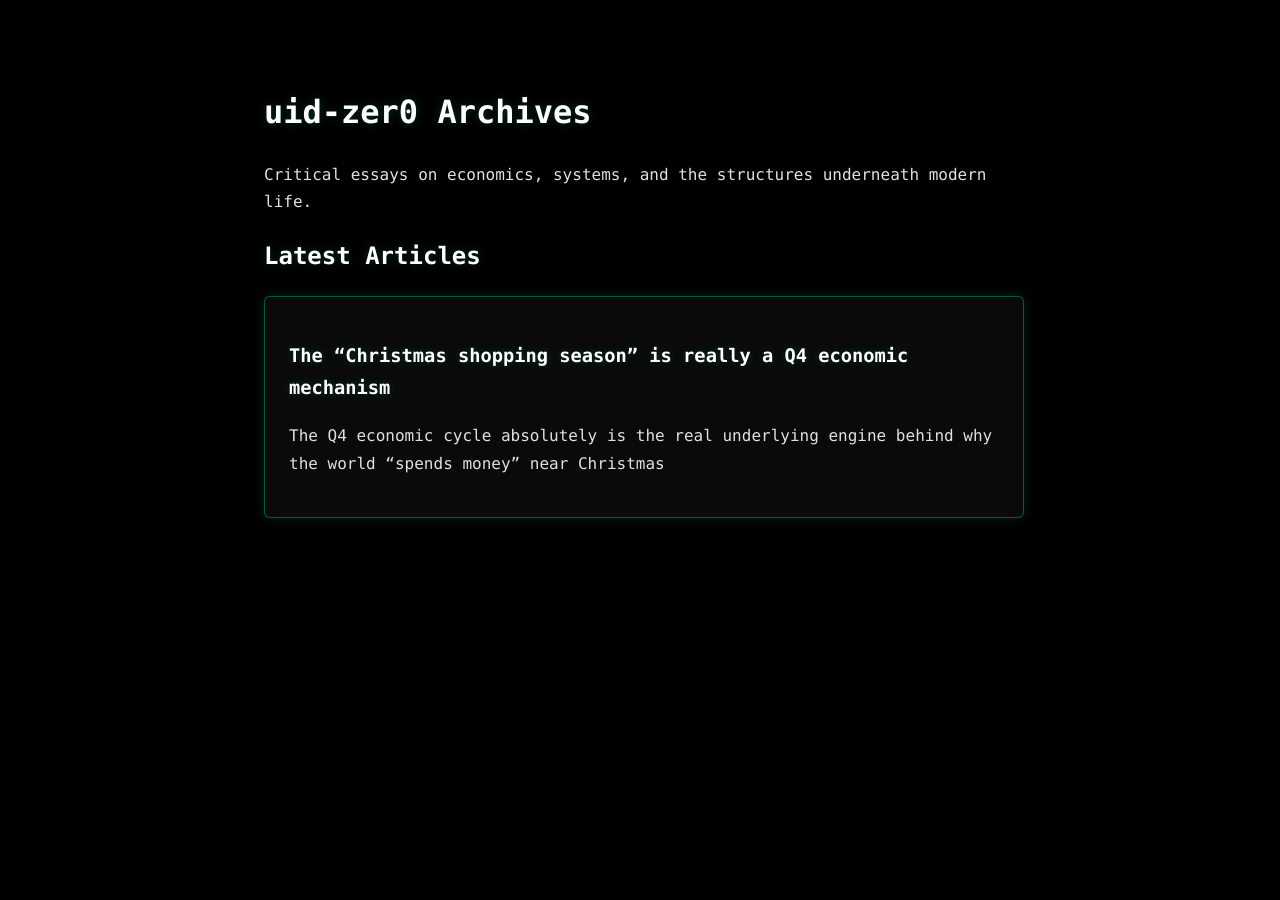
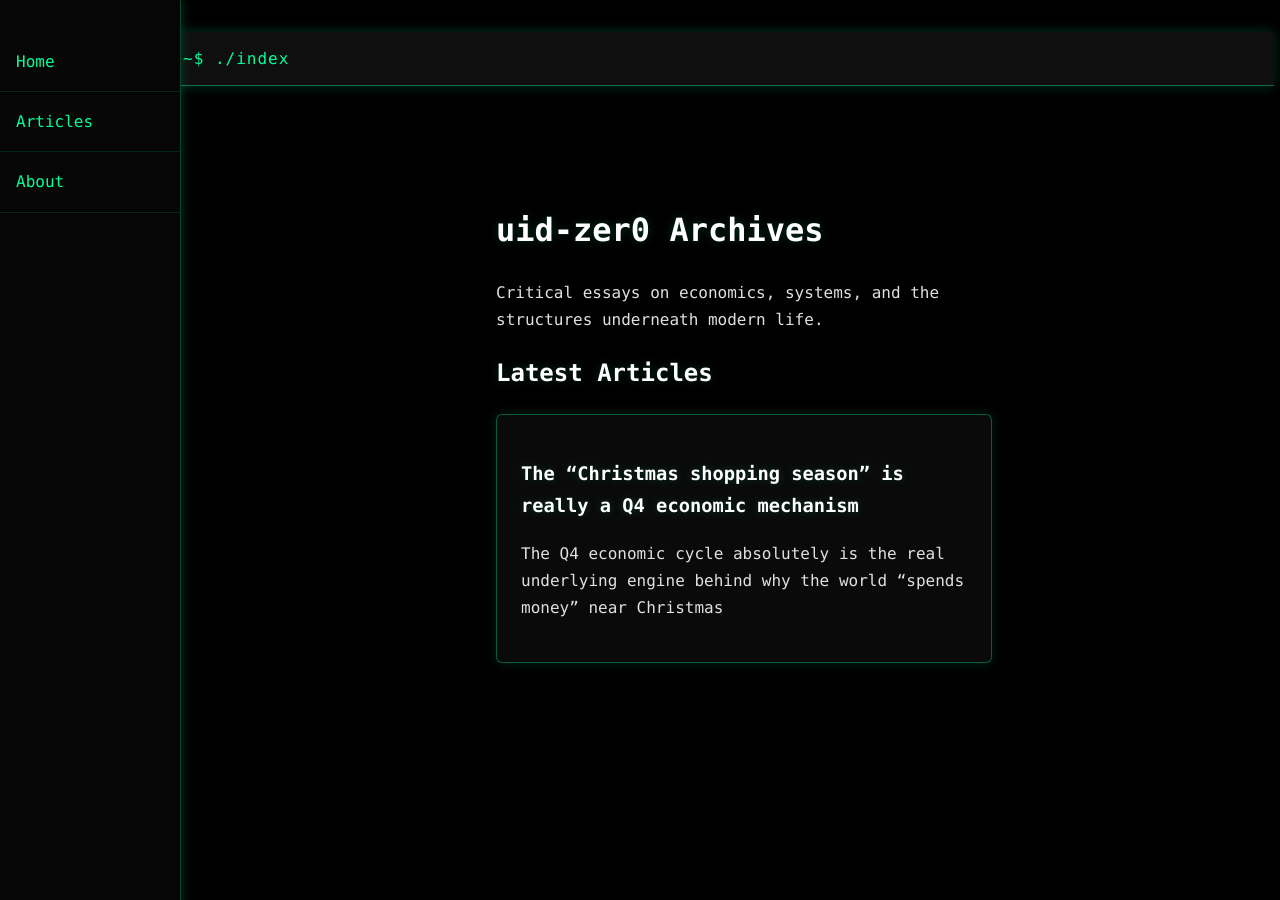
Before and after one commit to UID-ZER0/uid-zer0.github.io, a Jekyll site: the page built from index.md, in a window 1280 px wide. Built offline with Jekyll 4.4.1, drawn with Linux system fonts in a browser that asks for light colours.

Commit message:
Update default.html

```diff
--- a/_layouts/default.html
+++ b/_layouts/default.html
@@ -7,6 +7,25 @@
 </head>
 
 <body>
-  {{ content }}
+
+  <!-- Terminal header -->
+  <header class="terminal-header">
+    <div class="terminal-title">
+      uid-zer0@net:~$ ./index
+    </div>
+  </header>
+
+  <!-- Fixed neon sidebar -->
+  <div class="sidebar">
+    <a href="/" class="nav-item">Home</a>
+    <a href="/" class="nav-item">Articles</a>
+    <a href="#" class="nav-item">About</a>
+  </div>
+
+  <!-- Main content container -->
+  <div class="container">
+    {{ content }}
+  </div>
+
 </body>
 </html>
```
